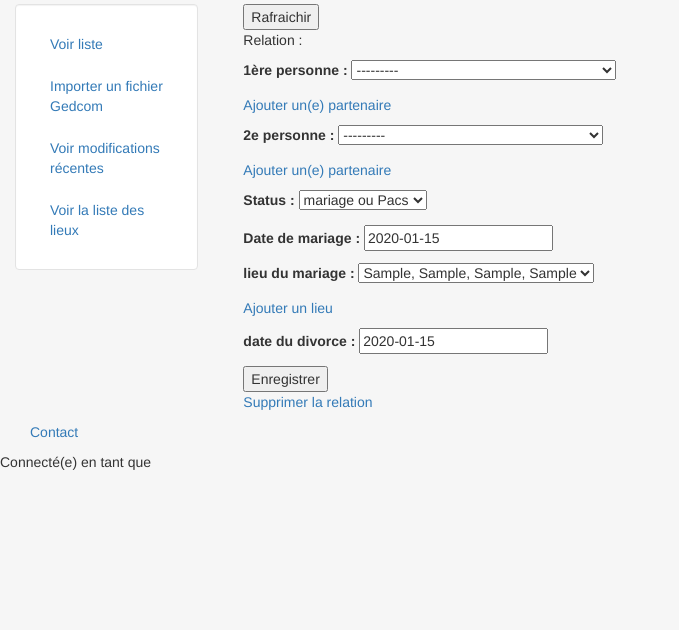
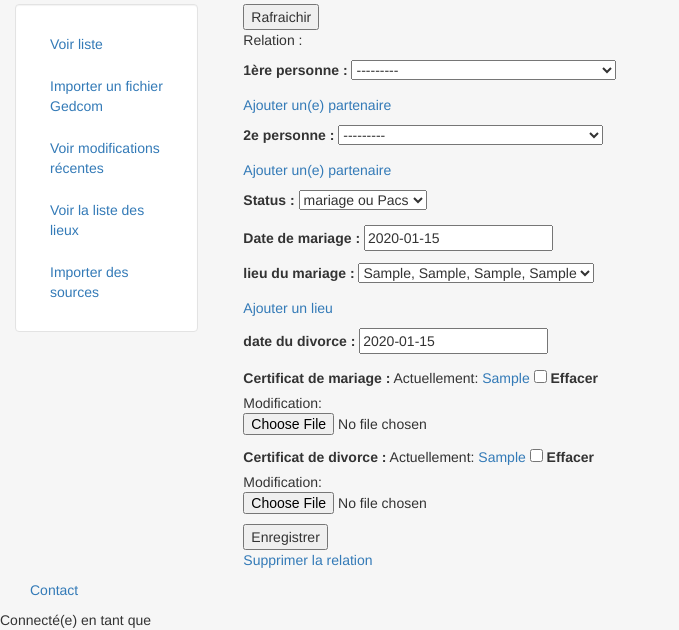
Before and after one commit to sheitandard/arbre_django, a Django app: page /individu/1/update_relation/ in a window 1280 px wide. Shown: the part 397-1027 px from the top of the page, without its empty margins (0-679 px from the left). Before the commit the page ends 867 px from the top, so only its background shows below. Run offline with Django 3.2, Linux system fonts and the light colour scheme; tables that the repository leaves empty hold one stand-in row (values such as "Sample post"); some libraries are stand-ins or nearby versions.

Commit message:
add source function for mariage

```diff
--- a/genealogie2/menu/forms.py
+++ b/genealogie2/menu/forms.py
@@ -61,6 +61,8 @@
                 "date_of_death",
                 "place_of_death",
                 "place_of_residence",
+                "birth_source",
+                  "death_source",
                 "occupation",
                 "email",
                 "comment"
@@ -74,7 +76,8 @@
                 "image":"Image",
                 "date_of_birth":"Date de naissance",
                 "place_of_birth":"Lieu de naissance",
-
+                "birth_source":"Certificat de naissance",
+                 "death_source":"Certificat de décès",
                 "date_of_death":"Date du décès",
                 "place_of_death": "Lieu du décès",
                 "place_of_residence":"Lieu de résidence",
@@ -119,14 +122,22 @@
                 "status",
                 "date_of_marriage",
                   "place_of_marriage",
-                "date_of_divorce"]
+                "date_of_divorce",
+                  "marriage_source",
+                  "divorce_source"]
         labels = {
             "parent1":"1ère personne",
             "parent2":"2e personne",
             "status":"Status",
             "date_of_marriage":"Date de mariage",
             "place_of_marriage":"lieu du mariage",
-            "date_of_divorce":"date du divorce"}
+            "date_of_divorce":"date du divorce",
+            "marriage_source":"Certificat de mariage",
+            "divorce_source":"Certificat de divorce"
+        }
+
+
+
 
 
 class ChildForm(ModelForm):
@@ -150,4 +161,7 @@
             "parent2":"Parent 2"}
 
 
+
+
+
 #IndividualFormSet = inlineformset_factory(Individual,Relationship ,form=RelationshipForm, fk_name='parent1')
--- a/genealogie2/menu/models.py
+++ b/genealogie2/menu/models.py
@@ -101,9 +101,7 @@
     last_name = models.CharField(max_length=30,null=False, blank=True,default="?")
     gender = models.CharField( max_length=1, choices=GENDER_CHOICES,null=True, blank=True)
     is_deceased=models.BooleanField(default=False)
-    image = models.ImageField("image",
-                              upload_to='uploads/img',
-                              null=True, blank=True)
+    image = models.ImageField("image",upload_to='uploads/img',null=True, blank=True)
     date_of_birth  =  models.CharField(max_length=12,null=True, blank=True)
     date_of_death  =  models.CharField(max_length=12,null=True, blank=True)
     place_of_birth = models.ForeignKey(Location,null=True, related_name='place_of_birth', blank=True, on_delete=models.SET_NULL)
@@ -116,6 +114,8 @@
     date_of_last_update = models.DateTimeField(auto_now=True)
     user_who_created =  models.ForeignKey(User, default=1, related_name='user_who_created')
     user_who_last_updated = models.ForeignKey(User, default=1, related_name='user_who_last_updated')
+    birth_source=models.FileField(upload_to='uploads/src',null=True, blank=True)
+    death_source = models.FileField(upload_to='uploads/src', null=True, blank=True)
     #modif = GenericRelation(Modification)
     #family_as_parent = models.ForeignKey('Family', on_delete=models.PROTECT,null=True, related_name='family_as_parent')
     #family_as_child = models.ForeignKey('Family', on_delete=models.PROTECT,null=True, related_name='family_as_child')
@@ -403,6 +403,8 @@
     date_of_divorce  = models.CharField(max_length=12,null=True, blank=True)
     #place_of_divorce = models.ForeignKey(Location, related_name='place_of_divorce')
     status =  models.CharField( max_length=16, choices=STATUS_CHOICES)
+    marriage_source = models.FileField(upload_to='uploads/src', null=True, blank=True)
+    divorce_source = models.FileField(upload_to='uploads/src', null=True, blank=True)
     class Meta:
         ordering = ["parent1", "parent2"]
         #ordering = ["gedcom_id"]
--- a/genealogie2/menu/templates/menu/header.html
+++ b/genealogie2/menu/templates/menu/header.html
@@ -46,6 +46,7 @@
 				<li><a href='/import_gedcom/'>Importer un fichier Gedcom</a></li>
 				<li><a href='/list_modification/'>Voir modifications récentes</a></li>
 				  <li><a href='/list_places/'>Voir la liste des lieux</a></li>
+				  <li><a href='/import_sources/'>Importer des sources</a></li>
 			  </ul>
 			</div> <!--well bs-sidebar affix-->
 		  </div> <!--col-sm-2-->
--- a/genealogie2/menu/templates/menu/individual_detail_update.html
+++ b/genealogie2/menu/templates/menu/individual_detail_update.html
@@ -3,7 +3,7 @@
 {% block content %}
 
 <body>
- <form method='POST' action=''>{% csrf_token %}
+ <form method='POST' action='' enctype="multipart/form-data">{% csrf_token %}
  {{ form.as_p }}
  <input type='submit' value='Valider' />
  </form>
--- a/genealogie2/menu/templates/menu/individual_relation_update.html
+++ b/genealogie2/menu/templates/menu/individual_relation_update.html
@@ -42,7 +42,7 @@
   <table>
     <td>
 
-        <form method='POST' action=''>{% csrf_token %}
+        <form method='POST' action='' enctype="multipart/form-data">{% csrf_token %}
             Relation :
         {% for field in form %}
                 <div class="fieldWrapper">
--- a/genealogie2/menu/urls.py
+++ b/genealogie2/menu/urls.py
@@ -31,6 +31,7 @@
 	url('import_gedcom/', views.import_gedcom, name='import_gedcom'),
 	url('list_modification/',views.ModificationListView.as_view(), name='Liste des modifications'),
 	url('list_places/$',views.PlaceListView.as_view(), name='Liste des lieux'),
+	url('import_sources/$', views.import_sources, name='Importer des sources'),
     url('^individu/(?P<pk>\d+)$', views.IndividualDetailView.as_view(), name='Information') ,
     url('^individu/(?P<id>\d+)/update/$', views.update_individu, name = 'update_individu'),
 	url('^individu/(?P<id>\d+)/update_parents/$', views.update_parents, name = 'update_parents'),
--- a/genealogie2/menu/views.py
+++ b/genealogie2/menu/views.py
@@ -3,8 +3,7 @@
 from django.shortcuts import get_object_or_404
 from django.forms import inlineformset_factory
 from django.urls import reverse_lazy
-
-
+import os
 from datetime import datetime
 from django.db import models
 from .models import Location, Individual, Relationship, Child, month_list, Modification
@@ -20,7 +19,7 @@
 from django.views.generic import TemplateView
 from django.contrib import messages
 
-
+from django.core.files import File
 
 
 pays_connus = ["FRANCE","POLOGNE","ALLEMAGNE","ALGERIE", "ITALIE","ESPAGNE","ROYAUNE-UNI", "ANGLETERRE"]
@@ -390,14 +389,16 @@
 
 def update_individu(request, id=None):
     instance=get_object_or_404(Individual,id=id)
-    print(instance)
-    form=IndividualForm(request.POST or None, instance=instance)
+    #print(instance)
+    form=IndividualForm(request.POST or None, request.FILES or None,instance=instance)
 
     if form.is_valid():# and rform.is_valid() and cform.is_valid():
         instance=form.save(commit=False)
         instance.user_who_last_updated = request.user
+
+
         instance.save()
-        print(instance)
+        #print(instance)
         m = Modification(subject=instance, user=request.user, note="modification des données personnelles de "+ instance.first_name + " " +instance.last_name)
         m.save()
         return HttpResponseRedirect(instance.get_absolute_url())
@@ -685,7 +686,7 @@
 def update_relation(request, id=None):
     print("update_relation")
     relation = get_object_or_404(Relationship, id=id)
-    form = RelationshipForm(request.POST or None, instance=relation)
+    form = RelationshipForm(request.POST or None, request.FILES or None,instance=relation)
     if 'save' in request.POST:
         print(request.POST)
         if form.is_valid():
@@ -853,3 +854,105 @@
     p = Location.objects.all()
     p2=list(p.values('id','city','department','country','church'))
     return JsonResponse({"places":p2})
+
+def import_sources(request):
+    paths=[]
+    paths.append("C:/Users/sheitan/Documents/genealogie/Tama")
+    paths.append("C:/Users/sheitan/Documents/genealogie/Rigot")
+    paths.append("C:/Users/sheitan/Documents/genealogie/Charrayre")
+    paths.append("C:/Users/sheitan/Documents/genealogie/Dard")
+    paths.append("C:/Users/sheitan/Documents/genealogie/Voye/send")
+    paths.append("C:/Users/sheitan/Documents/genealogie/dans genoom")
+    paths.append("C:/Users/sheitan/Documents/genealogie/cabanel")
+    mariage_all = Relationship.objects.all()
+    nb_mariage_success = 0
+    nb_mariage_fail = 1
+    for path in paths:
+        print(path)
+        list_files = os.listdir(path)
+        for file in list_files:
+            if file.endswith(".jpg") or file.endswith(".png"):
+                element = file.split(".")[0].split(" ")
+                #try:
+                #    print(file)
+                #except UnicodeEncodeError:
+                #    pass
+                type = "naissance"
+                if "mariage" in file:
+                    type = "mariage"
+                elif "deces" in file:
+                    type="deces"
+                #print(type)
+
+                if type == "mariage":
+
+                    names=["","","",""]
+                    eli = len(names)-1
+                    for el in range(len(element)-1,-1,-1):
+
+
+                        if element[el] not in ("de","et","mariage","avec"):
+                            if names[eli]!="" :
+                                names[eli]=names[eli]+" "
+                            names[eli]=names[eli]+element[el].split("'")[-1]
+                        if eli==1 or eli==3 or element[el] in ("et","avec"):
+                            eli=eli-1
+
+                    firstname1,lastname1,firstname2,lastname2=names
+                    #try:
+                    #    print(names)
+                    #except:
+                    #    print("weird name")
+
+                    try:
+
+                        mariage=mariage_all.filter(parent1__in=Individual.objects.filter(Q(last_name__icontains=lastname1)))
+                        if len(mariage) > 1:
+                            mariage = mariage.filter(parent2__in= Individual.objects.filter(Q(last_name__icontains=lastname2)))
+                        if len(mariage)>1:
+                            mariage = mariage.filter(parent1__in=Individual.objects.filter(Q(first_name__icontains=firstname1.split(" ")[-1])))
+
+                        if len(mariage) > 1:
+                            mariage = mariage.filter(parent2__in= Individual.objects.filter( Q(first_name__icontains=firstname2.split(" ")[-1])))
+                        if len(mariage)==0:
+                            mariage = mariage_all.filter(
+                                parent1__in=Individual.objects.filter(Q(last_name__icontains=lastname2)))
+                            if len(mariage) > 1:
+                                mariage = mariage.filter(
+                                    parent2__in=Individual.objects.filter(Q(last_name__icontains=lastname1)))
+                            if len(mariage) > 1:
+                                mariage = mariage.filter(parent1__in=Individual.objects.filter(
+                                    Q(first_name__icontains=firstname2.split(" ")[-1])))
+
+                            if len(mariage) > 1:
+                                mariage = mariage.filter(
+                                    parent2__in=Individual.objects.filter(Q(first_name__icontains=firstname1.split(" ")[-1])))
+                    except Relationship.DoesNotExist:
+                        print("no mariage")
+
+                    #print(len(mariage))
+                    if len(mariage)!=1:
+                        print("echec mariage")
+                        nb_mariage_fail=nb_mariage_fail+1
+                        print(path)
+                        try:
+                            print(file)
+                        except UnicodeEncodeError:
+                            pass
+                    else:
+                        file_name=os.path.basename(file)
+                        #print("old_source", mariage[0].marriage_source)
+                        if mariage[0].marriage_source.name is None:
+                            nb_mariage_success=nb_mariage_success+1
+                            full_path=path+"/"+file
+                            with open(full_path, 'rb') as f:
+                                print("replacing file now")
+                                django_file=File(f)
+                                mariage[0].marriage_source.save(file_name, django_file, save=True)
+
+
+
+    print("sucess mariage",nb_mariage_success )
+    print("fail mariage",nb_mariage_fail )
+
+    return 0
```
Also changed, not shown: genealogie2/menu/templates/menu/individual_detail.html (+21 -4 lines).
